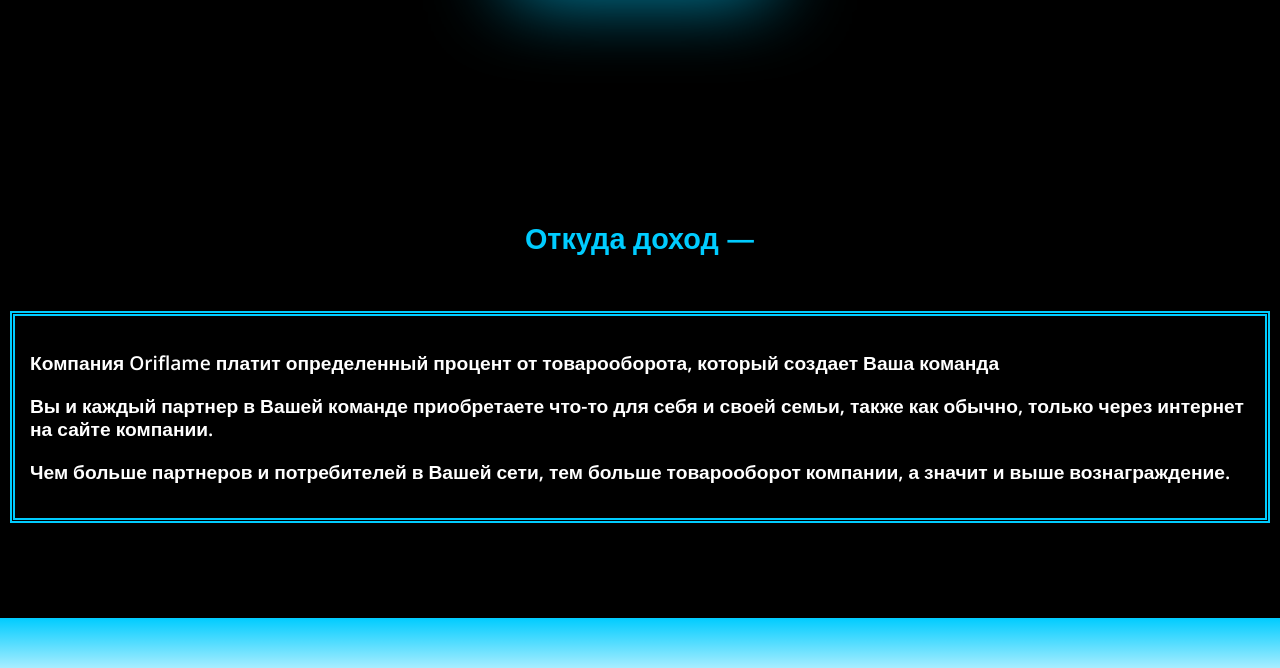
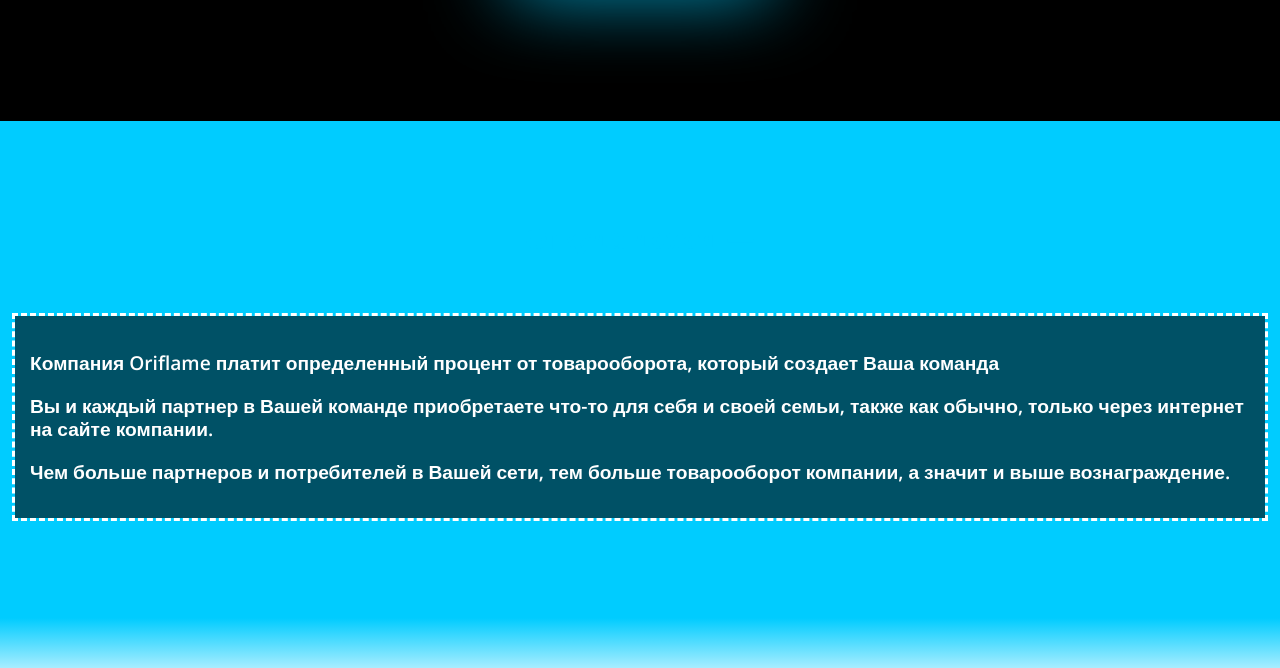
Before and after one commit to Binatik/your-success, a React app: page / in a window 1280 px wide. Shown: the part 2560-3228 px from the top of the page. Built offline with nearby package versions, Linux system fonts and the light colour scheme.

Commit message:
фиксы и изменение секции

```diff
--- a/src/pages/Main.jsx
+++ b/src/pages/Main.jsx
@@ -10,7 +10,8 @@
 import { Slider } from "@cmp/slider/Slider";
 
 const Income = styled.div`
-  outline: thick double ${props => props.theme.colors.surface};
+  background-color: #00000099;
+  outline: dashed ${props => props.theme.colors.secondary};
   padding: 15px;
 `;
 
@@ -41,7 +42,7 @@
           </Link>
         </Center>
       </Section>
-      <Section articles={[]} bg="#000" title="Откуда доход &mdash;">
+      <Section articles={[]} bg="#00CCFF" title="Откуда доход &mdash;">
         <Income>
           <SecondaryText style={{ margin: "20px 0" }}>
             Компания Oriflame платит определенный процент от товарооборота, который создает Ваша команда
```
